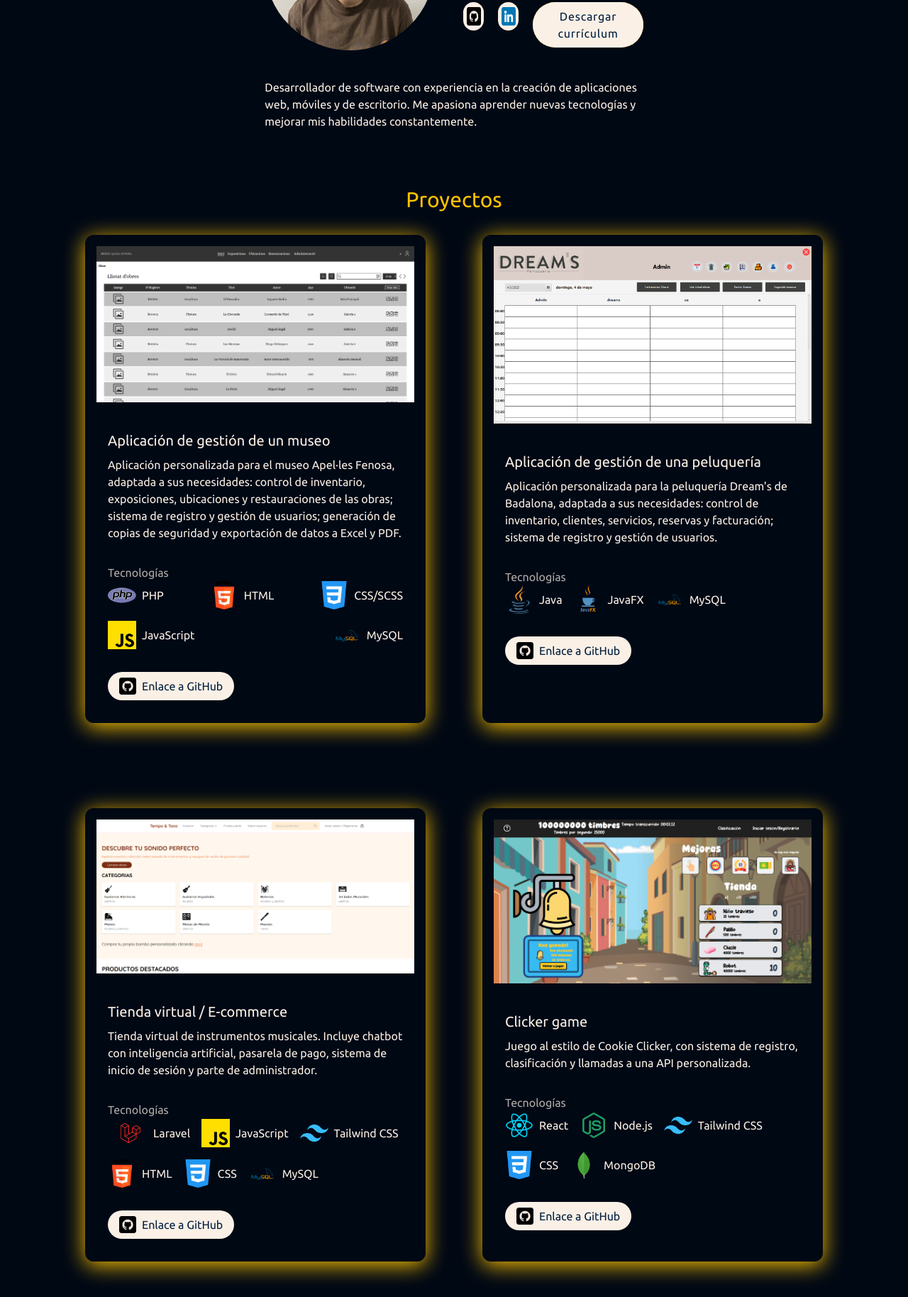
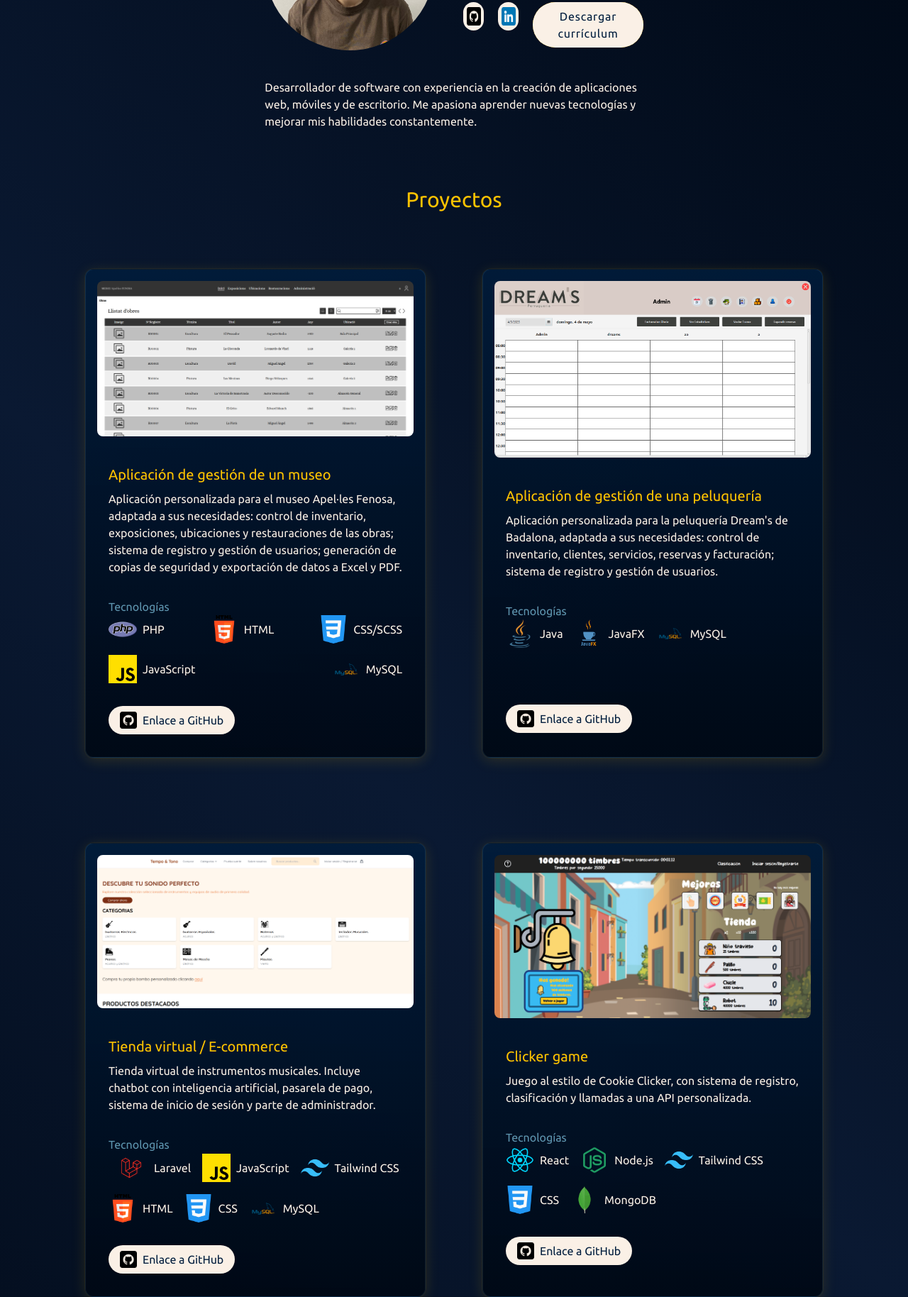
Before and after one commit to Joaquin-Julian/Portafolio, a website: page index.html in a window 1280 px wide. Shown: the part 317-2145 px from the top of the page at 71% size. Drawn offline with Linux system fonts and the light colour scheme.

```diff
--- a/index.html
+++ b/index.html
@@ -6,7 +6,7 @@
     <title>Portafolio de Joaquín Julián</title>
     <link rel="stylesheet" href="assets/output.css">
 </head>
-<body class="bg-negro flex flex-col justify-center items-center gap-10">
+<body class="flex flex-col justify-center items-center gap-10">
     <header class="flex justify-center p-10 gap-10">
         <a href="#about_me" class="header_links text-xl text-blanco">Sobre mí</a>
         <a href="#projects" class="header_links text-xl text-blanco">Proyectos</a>
@@ -21,13 +21,15 @@
                     <h1 class="text-5xl text-amarillo-1 mb-2">Joaquín Julián</h1>
                     <h2>Software developer</h2>
                     <div class="mt-10 flex gap-5">
-                        <a href="" class="bg-blanco w-10 h-10 rounded-full flex items-center justify-center hover:bg-amarillo-1 transition-colors duration-300">
+                        <a href="https://github.com/Joaquin-Julian" rel="noopener noreferrer" target="_blank" class="bg-blanco w-10 h-10 rounded-full flex items-center justify-center hover:bg-amarillo-1 transition-colors duration-300">
                             <img src="./assets/images/icons/github.png" alt="Logo de GitHub" class="w-2/3 h-2/3">
                         </a>
-                        <a href="" class="bg-blanco w-10 h-10 rounded-full flex items-center justify-center hover:bg-amarillo-1 transition-colors duration-300">
+                        <a href="https://www.linkedin.com/in/joaquin-julian-765253304/" target="_blank" rel="noopener noreferrer" class="bg-blanco w-10 h-10 rounded-full flex items-center  justify-center hover:bg-amarillo-1 transition-colors duration-300">
                             <img src="./assets/images/icons/linkedin.png" alt="Logo de LinkedIn" class="w-2/3 h-2/3">
                         </a>
-                        <button class="descargar_curriculum"><span>Descargar currículum</span></button>
+                        <a href="cv.pdf" download class="descargar_curriculum">
+                            <button><Span class="cursor-pointer">Descargar currículum</span></button>
+                        </a>
                     </div>
                 </div>
             </div>
@@ -36,15 +38,15 @@
             </div>
         </section>
         <section id="projects" class="flex flex-col w-3/4 mx-20 items-center">
-            <h2 class="text-amarillo-1 text-3xl mb-8">Proyectos</h2>
+            <h2 class="text-amarillo-1 text-3xl mb-20">Proyectos</h2>
             <div class="flex flex-wrap gap-20 justify-center">
-                <div class="basis-2/5 p-4 rounded-xl bg-negro flex flex-col mb-10 drop-shadow-[0_5px_15px_#FFC300]">
-                    <img src="./assets/images/projects/museo.png" alt="Captura de la aplicación de gestión del museo" class="mb-5">
+                <div class="project-card">
+                    <img src="./assets/images/projects/museo.png" alt="Captura de la aplicación de gestión del museo" class="project-image">
                     <div class="p-4 pt-0">
-                        <h3 class="mt-5 text-xl mb-2">Aplicación de gestión de un museo</h3>
+                        <h3 class="mt-5 text-xl mb-2 text-amarillo-1">Aplicación de gestión de un museo</h3>
                         <p class="mb-8">Aplicación personalizada para el museo Apel·les Fenosa, adaptada a sus necesidades: control de inventario, exposiciones, ubicaciones y restauraciones de las obras; sistema de registro
                             y gestión de usuarios; generación de copias de seguridad y exportación de datos a Excel y PDF.</p>
-                        <span class="opacity-70">Tecnologías</span>
+                        <span class="text-azul-claro opacity-70">Tecnologías</span>
                         <ul class="flex flex-wrap justify-between gap-4 mb-8">
                             <li class="flex items-center gap-2"><img src="./assets/images/icons/php.png" alt="Logo de PHP" class="w-10">PHP</li>
                             <li class="flex items-center gap-2"><img src="./assets/images/icons/html.png" alt="Logo de HTML" class="w-10">HTML</li>
@@ -52,38 +54,38 @@
                             <li class="flex items-center gap-2"><img src="./assets/images/icons/js.png" alt="Logo de JavaScript" class="w-10">JavaScript</li>
                             <li class="flex items-center gap-2"><img src="./assets/images/icons/mysql.png" alt="Logo de MySQL" class="w-10">MySQL</li>
                         </ul>
-                        <a href="" class="flex items-center text-azul-oscuro bg-blanco hover:bg-amarillo-1 transition-colors duration-300 w-fit rounded-full px-4 py-2">
+                        <a href="https://github.com/Joaquin-Julian/Gestion-Museo" rel="noopener noreferrer" target="_blank" class="project-link">
                             <img src="./assets/images/icons/github.png" alt="Enlace al repositorio en GitHub" class="h-6 w-auto">
                             <span class="ml-2">Enlace a GitHub</span>
                         </a>
                     </div>
                 </div>
 
-                <div class="basis-2/5 p-4 rounded-xl bg-negro flex flex-col mb-10 drop-shadow-[0_5px_15px_#FFC300]">
-                    <img src="./assets/images/projects/peluqueria.png" alt="Captura de la aplicación de gestión de peluquería" class="mb-5">
+                <div class="project-card basis-2/5 p-4 rounded-xl flex flex-col mb-10">
+                    <img src="./assets/images/projects/peluqueria.png" alt="Captura de la aplicación de gestión de peluquería" class="project-image mb-5">
                     <div class="p-4 pt-0">
-                        <h3 class="mt-5 text-xl mb-2">Aplicación de gestión de una peluquería</h3>
+                        <h3 class="mt-5 text-xl mb-2 text-amarillo-1">Aplicación de gestión de una peluquería</h3>
                         <p class="mb-8">Aplicación personalizada para la peluquería Dream's de Badalona, adaptada a sus necesidades: control de inventario, clientes, servicios, reservas y facturación; sistema de registro
                             y gestión de usuarios.</p>
-                        <span class="opacity-70 mt-5">Tecnologías</span>
+                        <span class="text-azul-claro opacity-70 mt-5">Tecnologías</span>
                         <ul class="flex flex-wrap gap-4 mb-8">
                             <li class="flex items-center gap-2"><img src="./assets/images/icons/java.png" alt="Logo de Java" class="w-10">Java</li>
                             <li class="flex items-center gap-2"><img src="./assets/images/icons/JavaFX.png" alt="Logo de JavaFX" class="w-10">JavaFX</li>
                             <li class="flex items-center gap-2"><img src="./assets/images/icons/mysql.png" alt="Logo de MySQL" class="w-10">MySQL</li>
                         </ul>
-                        <a href="" class="flex items-center text-azul-oscuro bg-blanco hover:bg-amarillo-1 transition-colors duration-300 w-fit rounded-full px-4 py-2">
+                        <a href="https://github.com/Joaquin-Julian/Peluqueria-Dreams" rel="noopener noreferrer" target="_blank" class="project-link flex items-center text-azul-oscuro bg-blanco hover:bg-amarillo-1 transition-colors duration-300 w-fit rounded-full px-4 py-2 mt-20">
                             <img src="./assets/images/icons/github.png" alt="Enlace al repositorio en GitHub" class="h-6 w-auto">
                             <span class="ml-2">Enlace a GitHub</span>
                         </a>
                     </div>
                 </div>
 
-                <div class="basis-2/5 p-4 rounded-xl bg-negro flex flex-col mb-10 drop-shadow-[0_5px_15px_#FFC300]">
-                    <img src="./assets/images/projects/tienda.png" alt="Captura de la tienda virtual" class="mb-5">
+                <div class="project-card basis-2/5 p-4 rounded-xl flex flex-col mb-10">
+                    <img src="./assets/images/projects/tienda.png" alt="Captura de la tienda virtual" class="project-image mb-5">
                     <div class="p-4 pt-0">
-                        <h3 class="mt-5 text-xl mb-2">Tienda virtual / E-commerce</h3>
+                        <h3 class="mt-5 text-xl mb-2 text-amarillo-1">Tienda virtual / E-commerce</h3>
                         <p class="mb-8">Tienda virtual de instrumentos musicales. Incluye chatbot con inteligencia artificial, pasarela de pago, sistema de inicio de sesión y parte de administrador.</p>
-                        <span class="opacity-70 mt-5">Tecnologías</span>
+                        <span class="text-azul-claro opacity-70 mt-5">Tecnologías</span>
                         <ul class="flex flex-wrap gap-4 mb-8">
                             <li class="flex items-center"><img src="./assets/images/icons/laravel.png" alt="Logo de Laravel" class="w-16">Laravel</li>
                             <li class="flex items-center gap-2"><img src="./assets/images/icons/js.png" alt="Logo de JavaScript" class="w-10">JavaScript</li>
@@ -92,19 +94,19 @@
                             <li class="flex items-center gap-2"><img src="./assets/images/icons/css.png" alt="Logo de CSS" class="w-10">CSS</li>
                             <li class="flex items-center gap-2"><img src="./assets/images/icons/mysql.png" alt="Logo de MySQL" class="w-10">MySQL</li>
                         </ul>
-                        <a href="" class="flex items-center text-azul-oscuro bg-blanco hover:bg-amarillo-1 transition-colors duration-300 w-fit rounded-full px-4 py-2">
+                        <a href="https://github.com/Joaquin-Julian/Tienda-virtual" rel="noopener noreferrer" target="_blank" class="project-link flex items-center text-azul-oscuro bg-blanco hover:bg-amarillo-1 transition-colors duration-300 w-fit rounded-full px-4 py-2">
                             <img src="./assets/images/icons/github.png" alt="Enlace al repositorio en GitHub" class="h-6 w-auto">
                             <span class="ml-2">Enlace a GitHub</span>
                         </a>
                     </div>
                 </div>
 
-                <div class="basis-2/5 p-4 rounded-xl bg-negro flex flex-col mb-10 drop-shadow-[0_5px_15px_#FFC300]">
-                    <img src="./assets/images/projects/doorbellClicker.png" alt="Captura del juego tipo clicker" class="mb-5">
+                <div class="project-card basis-2/5 p-4 rounded-xl flex flex-col mb-10">
+                    <img src="./assets/images/projects/doorbellClicker.png" alt="Captura del juego tipo clicker" class="project-image mb-5">
                     <div class="p-4 pt-0">
-                        <h3 class="mt-5 text-xl mb-2">Clicker game</h3>
+                        <h3 class="mt-5 text-xl mb-2 text-amarillo-1">Clicker game</h3>
                         <p class="mb-8">Juego al estilo de Cookie Clicker, con sistema de registro, clasificación y llamadas a una API personalizada.</p>
-                        <span class="opacity-70 mt-5">Tecnologías</span>
+                        <span class="text-azul-claro opacity-70 mt-5">Tecnologías</span>
                         <ul class="flex flex-wrap gap-4 mb-8">
                             <li class="flex items-center gap-2"><img src="./assets/images/icons/react.png" alt="Logo de React" class="w-10">React</li>
                             <li class="flex items-center gap-2"><img src="./assets/images/icons/node.png" alt="Logo de Node.js" class="w-10">Node.js</li>
@@ -112,7 +114,7 @@
                             <li class="flex items-center gap-2"><img src="./assets/images/icons/css.png" alt="Logo de CSS" class="w-10">CSS</li>
                             <li class="flex items-center gap-2"><img src="./assets/images/icons/MongoDB.png" alt="Logo de MongoDB" class="w-10">MongoDB</li>
                         </ul>
-                        <a href="" class="flex items-center text-azul-oscuro bg-blanco hover:bg-amarillo-1 transition-colors duration-300 w-fit rounded-full px-4 py-2">
+                        <a href="https://github.com/MiguelAngelMateos/doorbell_clicker" rel="noopener noreferrer" target="_blank" class="project-link flex items-center text-azul-oscuro bg-blanco hover:bg-amarillo-1 transition-colors duration-300 w-fit rounded-full px-4 py-2">
                             <img src="./assets/images/icons/github.png" alt="Enlace al repositorio en GitHub" class="h-6 w-auto">
                             <span class="ml-2">Enlace a GitHub</span>
                         </a>
@@ -121,12 +123,12 @@
             </div>
         </section>
 
-        <section id="skills" class="flex flex-col gap-20 w-400 items-center">
+        <section id="skills" class="flex flex-col gap-10 w-400 items-center">
             <div>
                 <h2 class="text-amarillo-1 text-3xl mb-8">Habilidades</h2>
             </div>
             <div class="flex gap-12">
-                <div class="p-10 rounded-xl bg-negro flex flex-col mb-10 drop-shadow-[0_5px_15px_#FFC300] items-center h-fit">
+                <div class="p-10 rounded-xl bg-negro flex flex-col mb-10 items-center h-fit">
                     <h3 class="text-xl mb-4 opacity-70">Backend</h3>
                     <ul class="flex flex-wrap gap-10 mb-8 justify-center">
                         <li class="flex items-center gap-2"><img src="./assets/images/icons/node.png" alt="Logo de Node.js" class="w-10">Node.js</li>
@@ -135,7 +137,7 @@
                         <li class="flex items-center gap-2 ml-8"><img src="./assets/images/icons/php.png" alt="Logo de PHP" class="w-10">PHP</li>
                     </ul>
                 </div>
-                <div class="p-10 rounded-xl bg-negro flex flex-col mb-10 drop-shadow-[0_5px_15px_#FFC300] items-center h-fit">
+                <div class="p-10 rounded-xl bg-negro flex flex-col mb-10 items-center h-fit">
                     <h3 class="text-xl mb-4 opacity-70">Frontend</h3>
                     <ul class="flex flex-wrap gap-10 mb-8 justify-center">
                         <li class="flex items-center gap-2"><img src="./assets/images/icons/react.png" alt="Logo de React" class="w-10">React</li>
@@ -146,7 +148,7 @@
                         <li class="flex items-center gap-2"><img src="./assets/images/icons/JavaFX.png" alt="Logo de JavaFX" class="w-10">JavaFX</li>
                     </ul>
                 </div>
-                <div class="p-10 rounded-xl bg-negro flex flex-col mb-10 drop-shadow-[0_5px_15px_#FFC300] items-center h-fit">
+                <div class="p-10 rounded-xl bg-negro flex flex-col mb-10 items-center h-fit">
                     <h3 class="text-xl mb-4 opacity-70">Otras</h3>
                     <ul class="flex flex-wrap gap-10 mb-8 justify-center">
                         <li class="flex items-center gap-2"><img src="./assets/images/icons/MongoDB.png" alt="Logo de MongoDB" class="w-10">MongoDB</li>
@@ -156,7 +158,15 @@
                     </ul>
                 </div>
             </div>
-
+        </section>
+        <section id="contact" class="flex flex-col gap-10 w-400 items-center">
+            <h2 class="text-amarillo-1 text-3xl mb-8">Contactos</h2>
+            <div class="p-10 rounded-xl bg-negro flex gap-4 mb-10 items-center h-fit">
+                <img src="./assets/images/icons/gmail.png" alt="Logo gmail" class="w-10 h-auto">
+                <a href="https://mail.google.com/mail/?view=cm&fs=1&to=jjuliangalvez03@gmail.com" target="_blank" rel="noopener noreferrer" class="mr-10">jjuliangalvez03@gmail.com</a>
+                <img src="./assets/images/icons/whattsap.png" alt="Logo gmail" class="w-10 h-auto">
+                <span class="mr-10">+34 640 17 24 32</span>
+            </div>
         </section>
     </main>
 </body>
--- a/input.css
+++ b/input.css
@@ -23,8 +23,48 @@
 
 body {
   color: #FAF0E6;
+  background-image: linear-gradient(45deg, rgba(0, 8, 20, 1), rgba(10, 25, 50, 1), rgba(0, 8, 20, 1));
 }
 
+/* Para las tarjetas de proyectos */
+.project-card {
+  /* Base de la tarjeta */
+  @apply basis-2/5 p-4 rounded-xl flex flex-col mb-10;
+
+  /* Fondo con un ligero degradado */
+  background-image: linear-gradient(to bottom, rgba(0, 29, 61, 0.8), rgba(0, 8, 20, 0.9));
+
+  /* Borde sutil */
+  border: 1px solid rgba(135, 206, 235, 0.1);
+
+  /* Sombra más sutil y elegante */
+  box-shadow: 0 4px 20px rgba(255, 195, 0, 0.15),
+              0 0 0 1px rgba(255, 195, 0, 0.05);
+
+  /* Transición suave al hacer hover */
+  transition: transform 0.3s ease, box-shadow 0.3s ease;
+}
+
+
+/* Botón de enlace con mejores transiciones */
+.project-link {
+  @apply flex items-center bg-blanco hover:bg-amarillo-1 transition-colors duration-300 w-fit rounded-full px-4 py-2;
+  color: var(--color-azul-oscuro);
+  font-weight: 500;
+  transition: all 0.3s ease;
+}
+
+.project-link:hover {
+  transform: translateY(-2px);
+  box-shadow: 0 4px 8px rgba(0, 0, 0, 0.2);
+}
+
+/* Para las imágenes dentro de las tarjetas */
+.project-card img.project-image {
+  @apply mb-5;
+  border-radius: 8px;
+  transition: transform 0.3s ease;
+}
 
 .header_links {
   position: relative;
```
Also changed, not shown: assets/images/icons/gmail.png (added), assets/images/icons/whattsap.png (added), assets/output.css, 1 other file.
